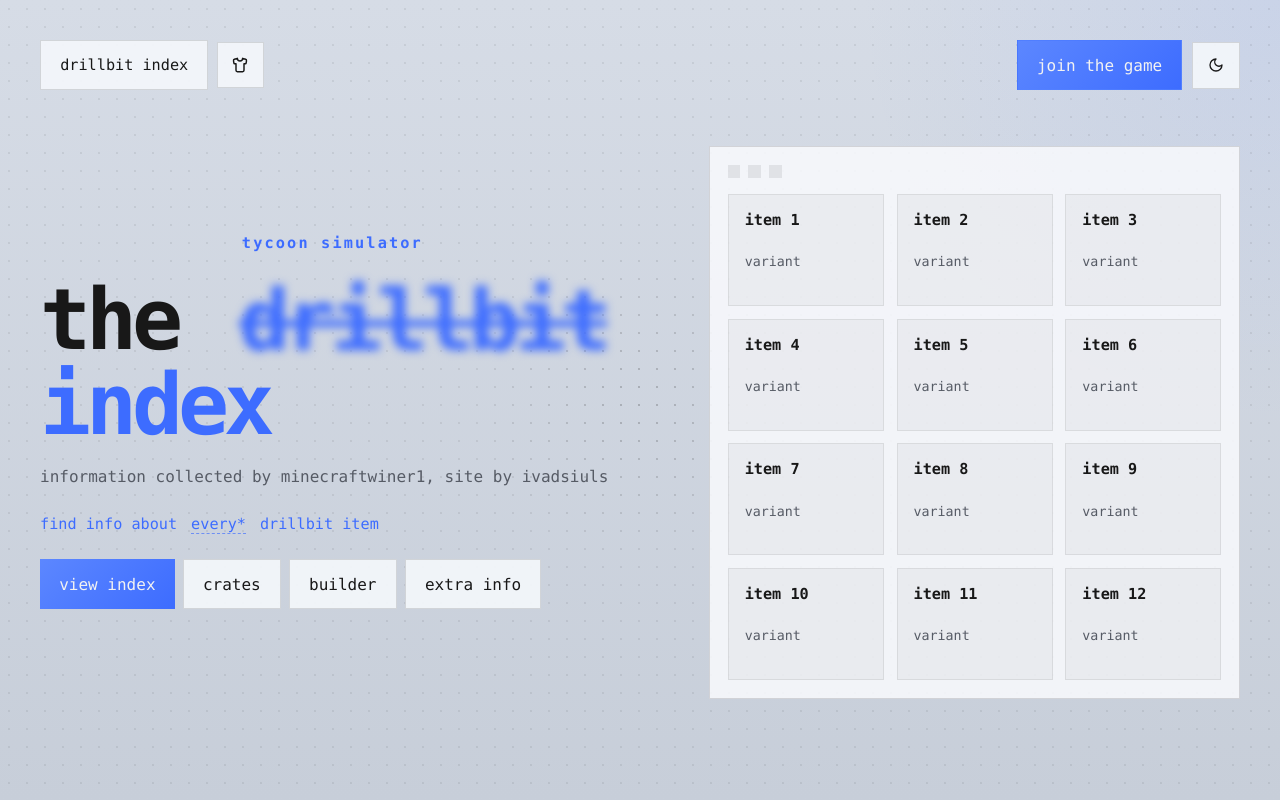
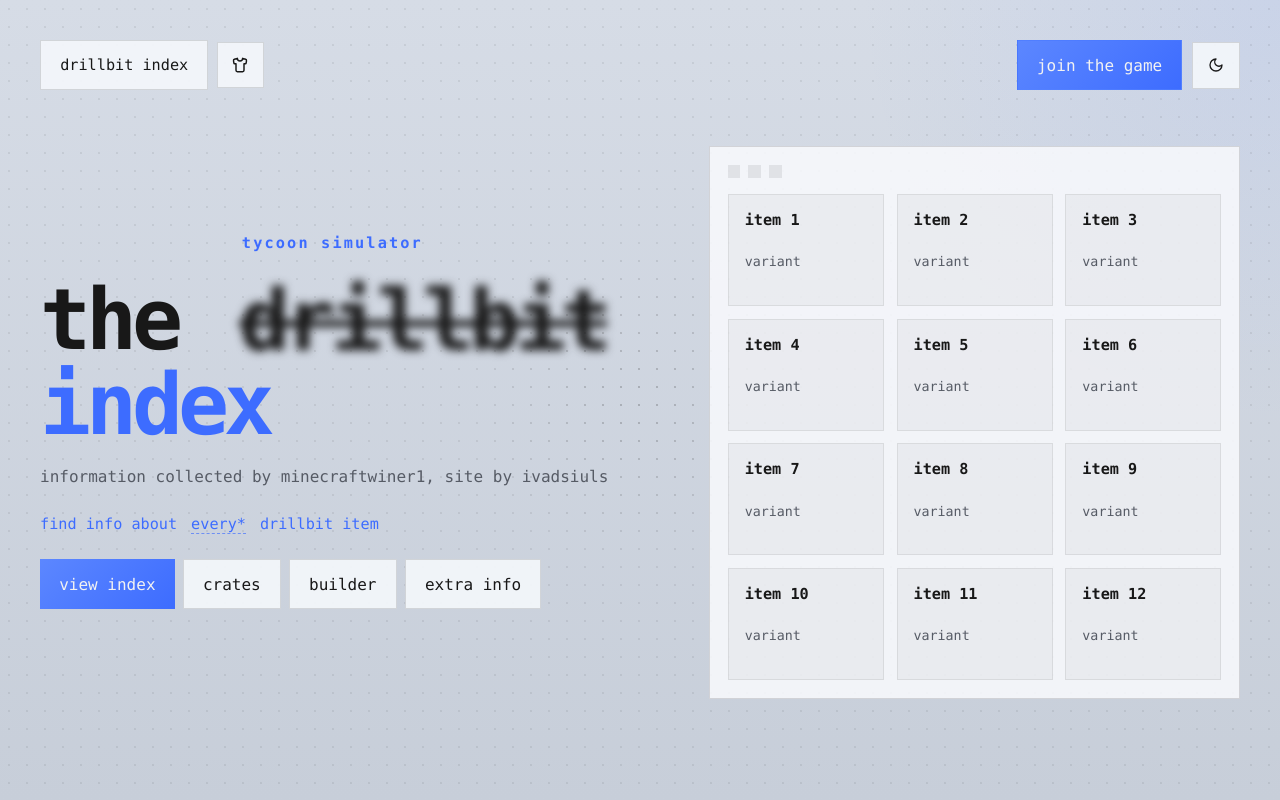
Before and after one commit to ivadsiulsmods/tycoonsim-wiki, a SvelteKit app: page / in a window 1280 px wide. Built offline with nearby package versions, Linux system fonts and the light colour scheme.

Commit message:
drillbit text changes

```diff
--- a/src/routes/+page.svelte
+++ b/src/routes/+page.svelte
@@ -242,12 +242,13 @@
 		display: inline-flex;
 		align-items: center;
 		color: var(--text);
-		text-decoration-color: var(--accent);
+		text-decoration-color: var(--text);
 		text-decoration-thickness: 0.08em;
 		text-decoration-skip-ink: none;
 	}
 
 	.hero-title-blur {
+		color: var(--text);
 		filter: blur(0.055em);
 	}
 
```
